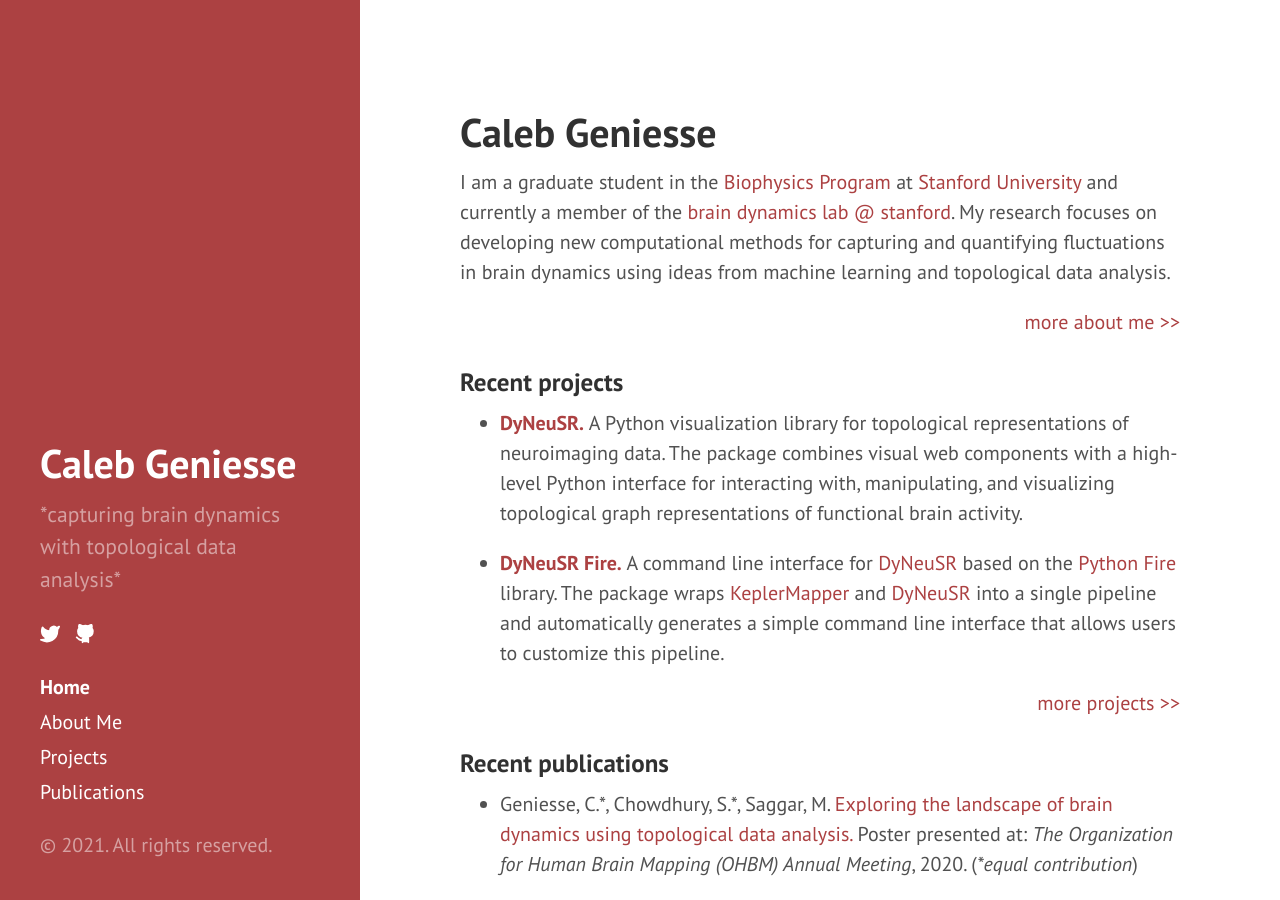
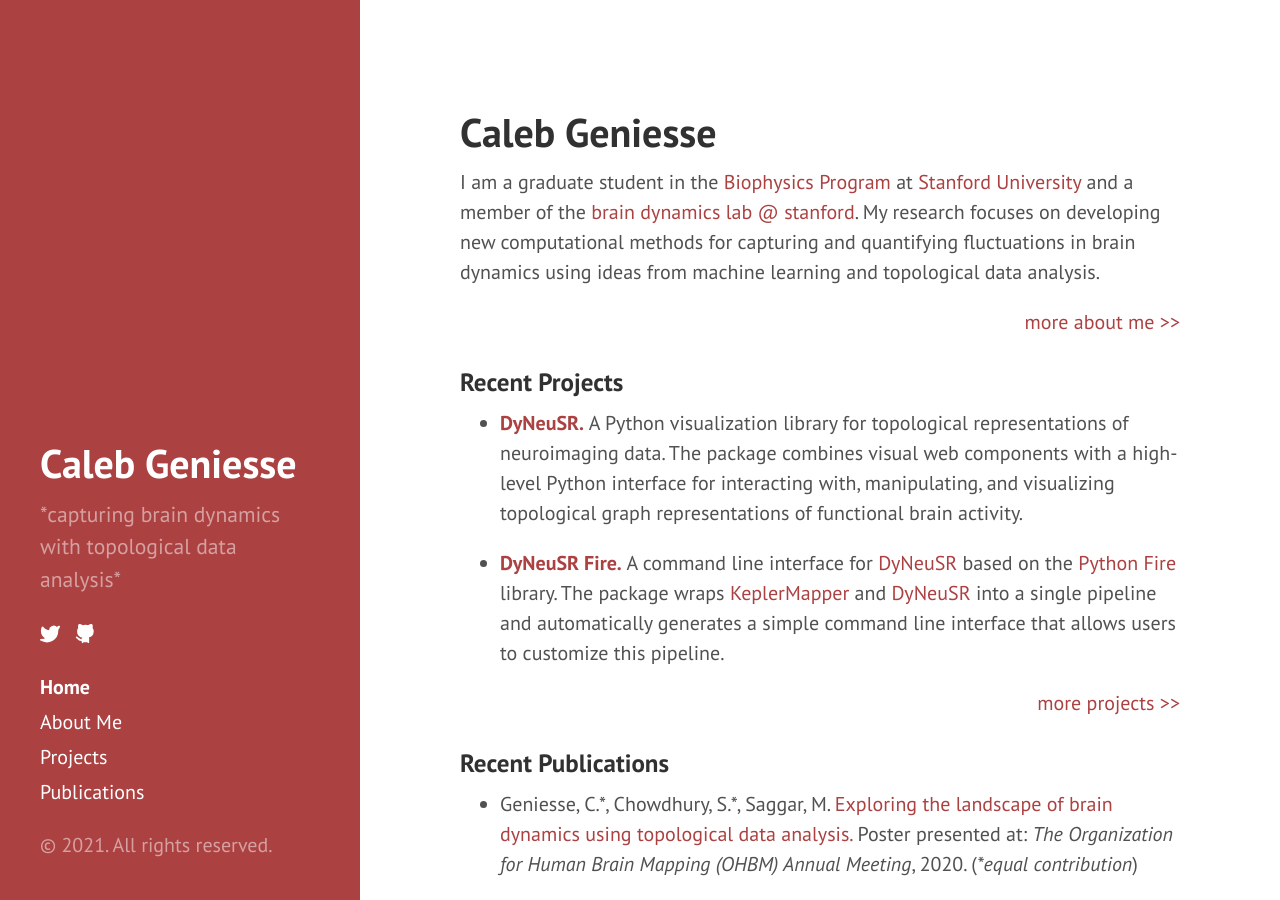
Before and after one commit to calebgeniesse/calebgeniesse.github.io, a Jekyll site: the page built from index.md, in a window 1280 px wide and 900 px high. Built offline with Jekyll 4.4.1, drawn with Linux system fonts in a browser that asks for light colours; our own code applies the rules of GitHub Pages for plain Markdown files.

Commit message:
Update index.md

```diff
--- a/index.md
+++ b/index.md
@@ -9,7 +9,7 @@ title:
 
 
 
-I am a graduate student in the [Biophysics Program](http://med.stanford.edu/biophysics.html) at [Stanford University](https://www.stanford.edu/) and currently a member of the [brain dynamics lab @ stanford](http://web.stanford.edu/group/bdl/). My research focuses on developing new computational methods for capturing and quantifying fluctuations in brain dynamics using ideas from machine learning and topological data analysis.
+I am a graduate student in the [Biophysics Program](http://med.stanford.edu/biophysics.html) at [Stanford University](https://www.stanford.edu/) and a member of the [brain dynamics lab @ stanford](https://braindynamicslab.github.io). My research focuses on developing new computational methods for capturing and quantifying fluctuations in brain dynamics using ideas from machine learning and topological data analysis.
 
 <div class="more">
 	<a href="about-me/">more about me</a>
@@ -17,7 +17,7 @@ I am a graduate student in the [Biophysics Program](http://med.stanford.edu/biop
 
 
 
-### Recent projects
+### Recent Projects
 
 - **[DyNeuSR.](https://braindynamicslab.github.io/dyneusr/)**&nbsp;A Python visualization library for topological representations of neuroimaging data. The package combines visual web components with a high-level Python interface for interacting with, manipulating, and visualizing topological graph representations of functional brain activity.
 
@@ -29,7 +29,7 @@ I am a graduate student in the [Biophysics Program](http://med.stanford.edu/biop
 </div>
 
 
-### Recent publications
+### Recent Publications
 
 - Geniesse, C.\*, Chowdhury, S.\*, Saggar, M. [Exploring the landscape of brain dynamics using topological data analysis.](https://github.com/calebgeniesse/calebgeniesse.github.io/blob/master/public/posters/Geniesse-Chowdhury-2020-OHBM.pdf) Poster presented at: *The Organization for Human Brain Mapping (OHBM) Annual Meeting*, 2020. (*\*equal contribution*)
 
```
